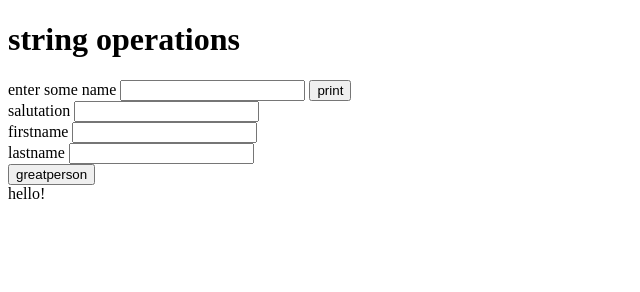
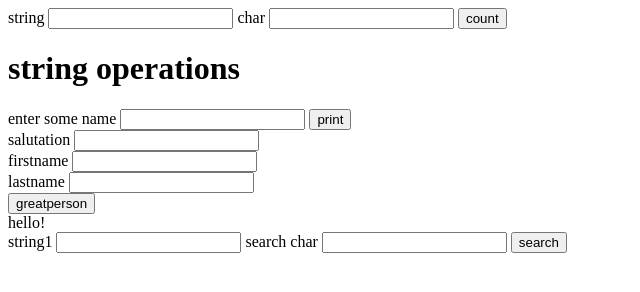
Before and after one commit to vikashkush/tutorial-vikas, a plain HTML site: page 01-string-operations.html in a window 1280 px wide. Both pictures are taken after a click on the button "greatperson". Shown: the whole page, without its empty margins (0-640 px from the left). Drawn offline with Linux system fonts and the light colour scheme.

Commit message:
completed

```diff
--- a/01-string-operations.html
+++ b/01-string-operations.html
@@ -7,6 +7,14 @@
     <title>Document</title>
   </head>
   <body>
+    <div>
+      <label for="">string</label>
+      <input type="text" name="" id="first">
+      <label for="">char</label>
+      <input type="text" name="" id="second">
+    <button onclick="count()">count</button>
+      <div id="total"></div>
+    </div>
     <h1>string operations</h1>
 
     <div class="sample1">
@@ -15,7 +23,7 @@
       <button onclick="print()">print</button>
       <div id="nameresult"></div>
     </div>
-    <div class="sample2"></div>
+    <div class="sample2">
     <label for="salutation">salutation</label>
     <input type="text" name="name1" id="first" />
     <div>
@@ -28,6 +36,15 @@
     </div>
     <button onclick="greatperson()">greatperson</button>
     <div id="result"></div>
+    </div>
+    <div>
+      <label for="string1">string1</label>
+      <input type="text" name="" id="first" />
+      <label for="search char">search char</label>
+      <input type="text" name="" id="second" />
+      <button onclick="search()">search</button>
+      <div id="searchsting"></div>
+    </div>
     <script>
       //#region sample1
 
@@ -38,7 +55,7 @@
       }
 
       function displayers(name) {
-              let container = document.querySelector("#nameresult");
+        let container = document.querySelector("#nameresult");
         for (let i = 0; i < name.length; i++) {
           const str = name[i];
           let elem = document.createElement("div");
@@ -47,22 +64,83 @@
         }
       }
       //#endregion
-      //#regionsample2
-      function greatperson(){
-       let name=document.querySelector("#first").value;
-       let name2=document.querySelector("#second").value;
-       let name3=document.querySelector("#third").value;
-       var elem= "hello!"+"&nbsp;"+name+"&nbsp;"+name2+"&nbsp;"+name3+"&nbsp;";
-      //  console.log(elem)
-         document.querySelector("#result").innerHTML=elem;
+      //#region sample2
+      function greatperson() {
+        let name = document.querySelector("#first").value;
+        let name2 = document.querySelector("#second").value;
+        let name3 = document.querySelector("#third").value;
+        var elem =
+          "hello!" +
+          "&nbsp;" +
+          name +
+          "&nbsp;" +
+          name2 +
+          "&nbsp;" +
+          name3 +
+          "&nbsp;";
+        document.querySelector("#result").innerHTML = elem;
+      }
+      //#endregion
+      //#region search in string
+      // let charfound = false;
+      function search() {
+        let string1 = document.querySelector("#first").value;
+        var element = document.querySelector("#second").value;
+        for (i = 0; i < string1.length; i++) {
+          var num = string1[i];
+          if (num === element) {
+            // //  charfound === true;
+            // console.log(`${element} is at position ${i + 1}`);
+            let container = document.querySelector("#searchsting");
+            let div = document.createElement("div");
+            div.innerText = `${element} is at position ${i + 1}`;
+            container.appendChild(div);break
+            // break;
+          }
+        }
 
+        // if(charfound === false){
+        //                     console.log(`${char} not found `);
+        //         }
       }
 
+      //#endregion
+      //#region search in string input
+      //   function search(){
+      //   var str1=document.querySelector("#first").value;
+      //   var str2=document.querySelector("#second").value;
+      //   console.log(str2);
+      //   document.querySelector("#element").innerHTML;
+      // }
+      //#endregion
+      //#region function character
+           function count(){
+            let counter=0;
+            container=document.querySelector("#total");
+
+            var string1=document.querySelector("#first").value;
+      var countchar=document.querySelector("#second").value;
+          for (let index = 0; index < string1.length; index++) {
+            // const str1=string1[index];
+            // // console.log(str1)
+            if(string1[index]===countchar){
+            counter=counter+1}
+            // for (let i = 0; i < countchar.length; i++) {
+            //   const str2=countchar[i];
+              // console.log(str2)
+            }
+            // let container=document.querySelector("div")
+            // container=document.querySelector("#total");
+             div=document.createElement("div");
+            div.innerHTML=`${countchar}=${counter}`;
+            container.appendChild(div)
 
 
-
+            }
 
       //#endregion
+    //#region counter
+    //#endregion
     </script>
   </body>
 </html>
```
Also changed, not shown: index.html (+0 -1 lines).
